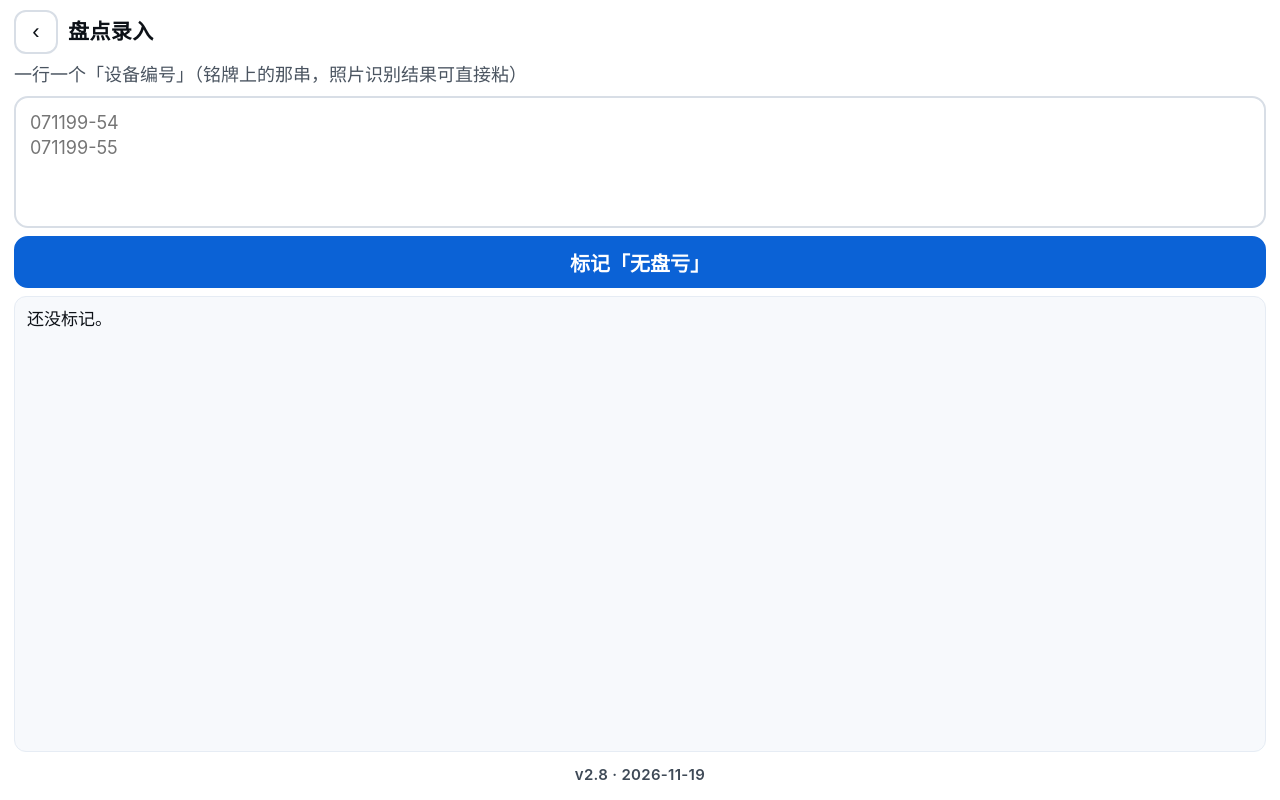
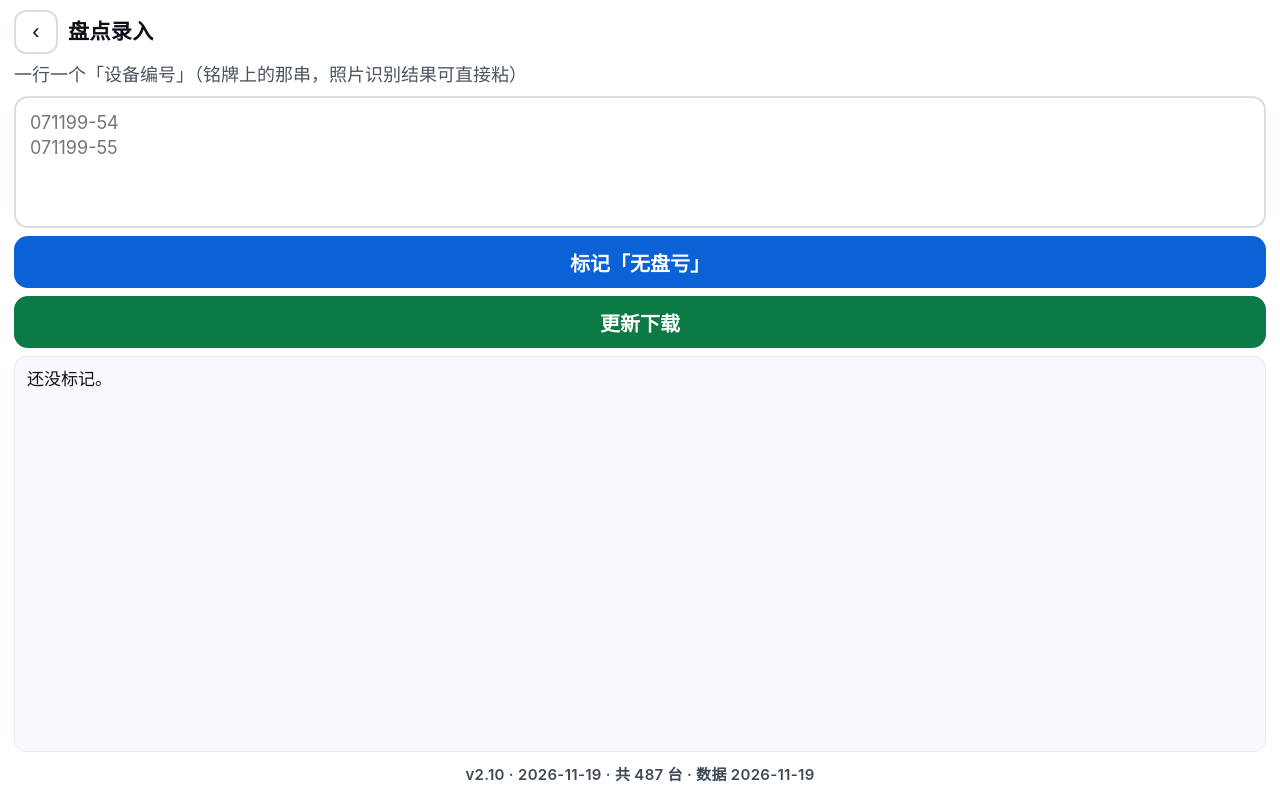
Before and after one commit to lixu1970/equipment26, a plain HTML site: page index.html in a window 1280 px wide. Both pictures are taken after a click on the button "盘点录入". Drawn offline with Linux system fonts and the light colour scheme.

Commit message:
v2.10：盘点录入页加「更新下载」，页脚显示版本

```diff
--- a/index.html
+++ b/index.html
@@ -243,6 +243,7 @@ input[type=text]:focus{border-color:var(--accent);box-shadow:0 0 0 3px rgba(11,9
   <p class="hint">一行一个「设备编号」（铭牌上的那串，照片识别结果可直接粘）</p>
   <textarea id="stockIn" placeholder="071199-54&#10;071199-55"></textarea>
   <button class="btn primary" id="stockGo">标记「无盘亏」</button>
+  <button class="btn green" id="stockDl">更新下载</button>
   <div class="stockout" id="stockOut">还没标记。</div>
   <div class="ver"></div>
 </section>
@@ -292,7 +293,7 @@ const H=DATA.headers;
 const I={};H.forEach((h,i)=>I[h]=i);
 /* 原表表头与数据列整体错开一列：序号值在第 1 列(A)，表头却标在第 2 列(B)。 */
 if(H[0]==='' && H[1]==='序号') I['序号']=0;
-const VER='v2.8 · 2026-11-19';
+const VER='v2.10 · 2026-11-19';
 const DATA_DATE='2026-11-19';
 document.querySelectorAll('.ver').forEach(el=>{el.textContent=el.classList.contains('count')?VER+' · 共 '+ROWS.length+' 台 · 数据 '+DATA_DATE:VER});
 const Q=H.indexOf('后备注');
@@ -957,6 +958,8 @@ function runStock(){
 function openStock(){
   $('#stockIn').value='';
   $('#stockOut').innerHTML='还没标记。';
+  const v=$('#sstock .ver');
+  if(v)v.textContent=VER+' · 共 '+ROWS.length+' 台 · 数据 '+DATA_DATE;
   show('#sstock');
 }
 
@@ -992,6 +995,7 @@ $('#labBtn').onclick=openLab;
 $('#stockBtn').onclick=openStock;
 $('#backStock').onclick=()=>{show('#s1');setTimeout(()=>$('#code').focus(),80)};
 $('#stockGo').onclick=runStock;
+$('#stockDl').onclick=async()=>{if(await exportNow())flash('#stockDl','已下载')};
 $('#backLab').onclick=()=>{show('#s1');setTimeout(()=>$('#code').focus(),80)};
 $('#labq').addEventListener('input',e=>renderLabs(e.target.value));
 $('#backCk').onclick=backLab;
```
